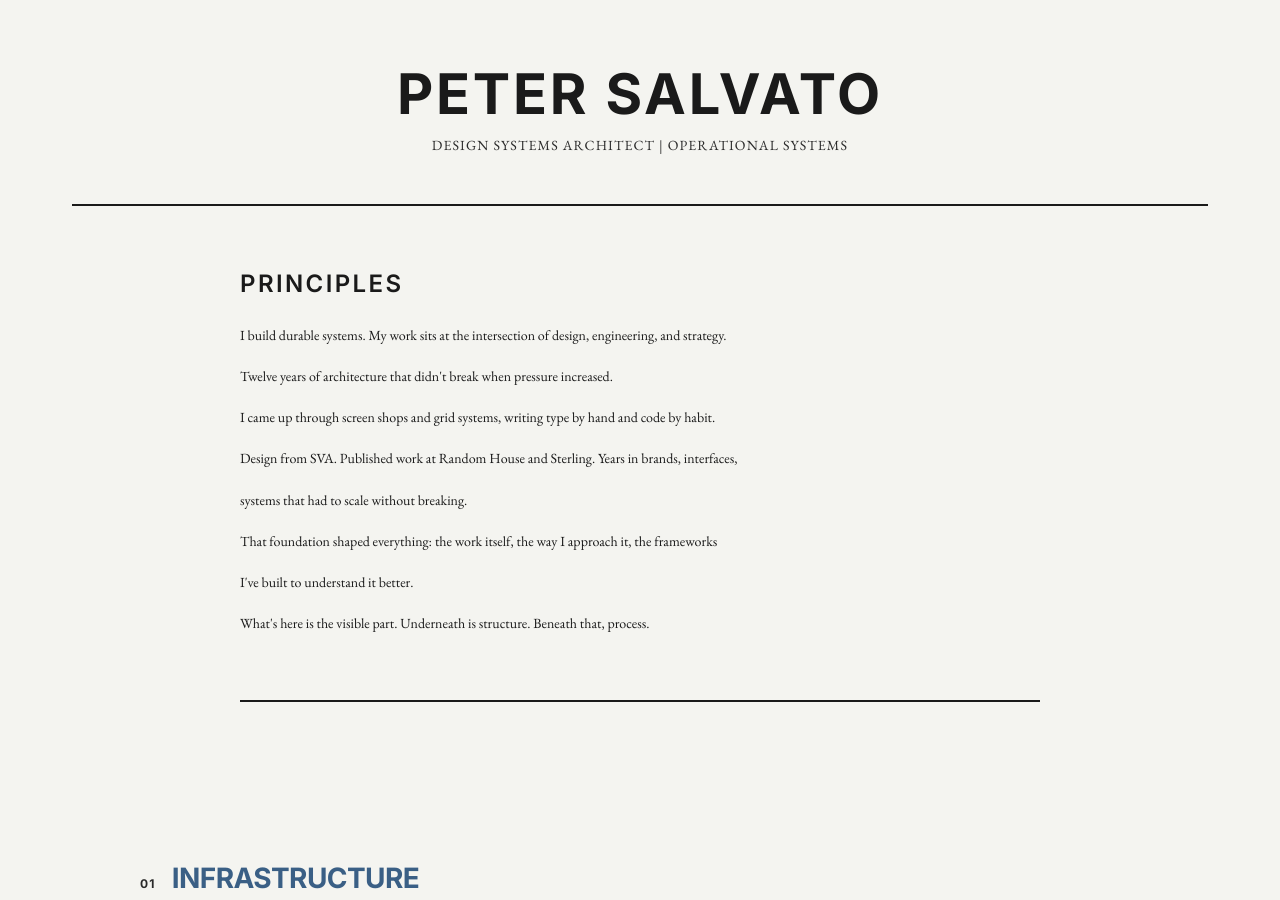
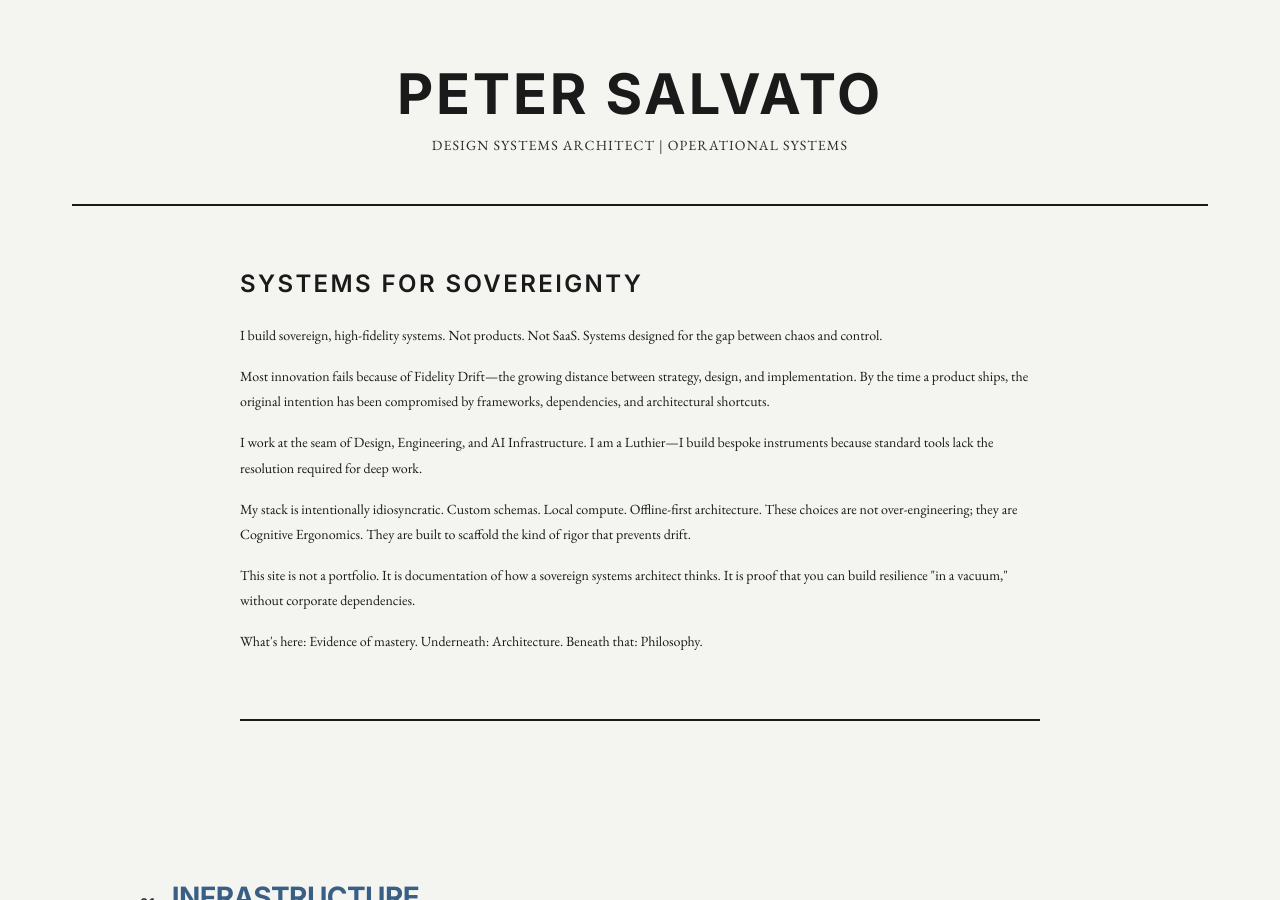
Before and after one commit to PeterSalvato/petersalvato-constellation, a Jekyll site: the page built from index.md, in a window 1280 px wide and 900 px high. Built offline with Jekyll 4.4.1, drawn with Linux system fonts in a browser that asks for light colours.

Commit message:
refactor: rewrite manifesto to emphasize cognitive exoskeleton thesis
- Replace generic 'durable systems' framing with strategic positioning
- Introduce 'Fidelity Drift' as core problem statement
- Position author as 'Luthier' building bespoke instruments
- Explain idiosyncratic stack as intentional Cognitive Ergonomics
- Clarify site purpose: documentation of sovereign thinking, not portfolio

This establishes the thesis that underpins all projects and differentiates
the positioning from standard design systems architects.

The manifesto now filters for high-value clients who understand that
complexity is a feature, not a bug.

Co-Authored-By: Claude Haiku 4.5 <noreply@anthropic.com>

```diff
--- a/_data/index.yml
+++ b/_data/index.yml
@@ -3,21 +3,20 @@
 
 manifesto:
   id: "00"
-  title: "PRINCIPLES"
+  title: "SYSTEMS FOR SOVEREIGNTY"
   type: "manifesto"
   content: |
-    I build durable systems. My work sits at the intersection of design, engineering, and strategy.
+    I build sovereign, high-fidelity systems. Not products. Not SaaS. Systems designed for the gap between chaos and control.
 
-    Twelve years of architecture that didn't break when pressure increased.
+    Most innovation fails because of Fidelity Drift—the growing distance between strategy, design, and implementation. By the time a product ships, the original intention has been compromised by frameworks, dependencies, and architectural shortcuts.
 
-    I came up through screen shops and grid systems, writing type by hand and code by habit.
-    Design from SVA. Published work at Random House and Sterling. Years in brands, interfaces,
-    systems that had to scale without breaking.
+    I work at the seam of Design, Engineering, and AI Infrastructure. I am a Luthier—I build bespoke instruments because standard tools lack the resolution required for deep work.
 
-    That foundation shaped everything: the work itself, the way I approach it, the frameworks
-    I've built to understand it better.
+    My stack is intentionally idiosyncratic. Custom schemas. Local compute. Offline-first architecture. These choices are not over-engineering; they are Cognitive Ergonomics. They are built to scaffold the kind of rigor that prevents drift.
 
-    What's here is the visible part. Underneath is structure. Beneath that, process.
+    This site is not a portfolio. It is documentation of how a sovereign systems architect thinks. It is proof that you can build resilience "in a vacuum," without corporate dependencies.
+
+    What's here: Evidence of mastery. Underneath: Architecture. Beneath that: Philosophy.
 
 domains:
   - id: "01"
```
